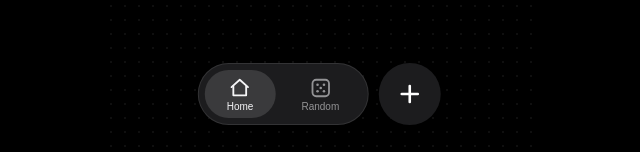
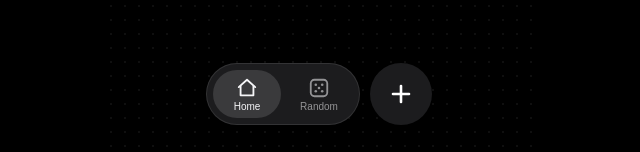
Before and after one commit to fallenluci/Binge, a React (Vite) app: page / in a window 1280 px wide. Shown: the part 645-797 px from the top of the page, without its empty margins (321-961 px from the left). Built offline with nearby package versions, Linux system fonts and the light colour scheme.

Commit message:
equal-width nav buttons, more compact dock

```diff
--- a/src/components/Island.jsx
+++ b/src/components/Island.jsx
@@ -181,8 +181,9 @@ function DockBtn({ active, onClick, icon, label }) {
       background: active ? 'rgb(58,58,60)' : 'none',
       border: 'none',
       borderRadius: '999px',
-      padding: '6px 22px', cursor: 'pointer', color: active ? 'var(--text)' : 'var(--text-dim)',
-      transition: 'background 0.2s',
+      width: 68,
+      padding: '6px 4px', cursor: 'pointer', color: active ? 'var(--text)' : 'var(--text-dim)',
+      transition: 'background 0.2s', flexShrink: 0,
     }}>
       {icon}
       <span style={{ fontSize: 10, fontWeight: 500 }}>{label}</span>
```
